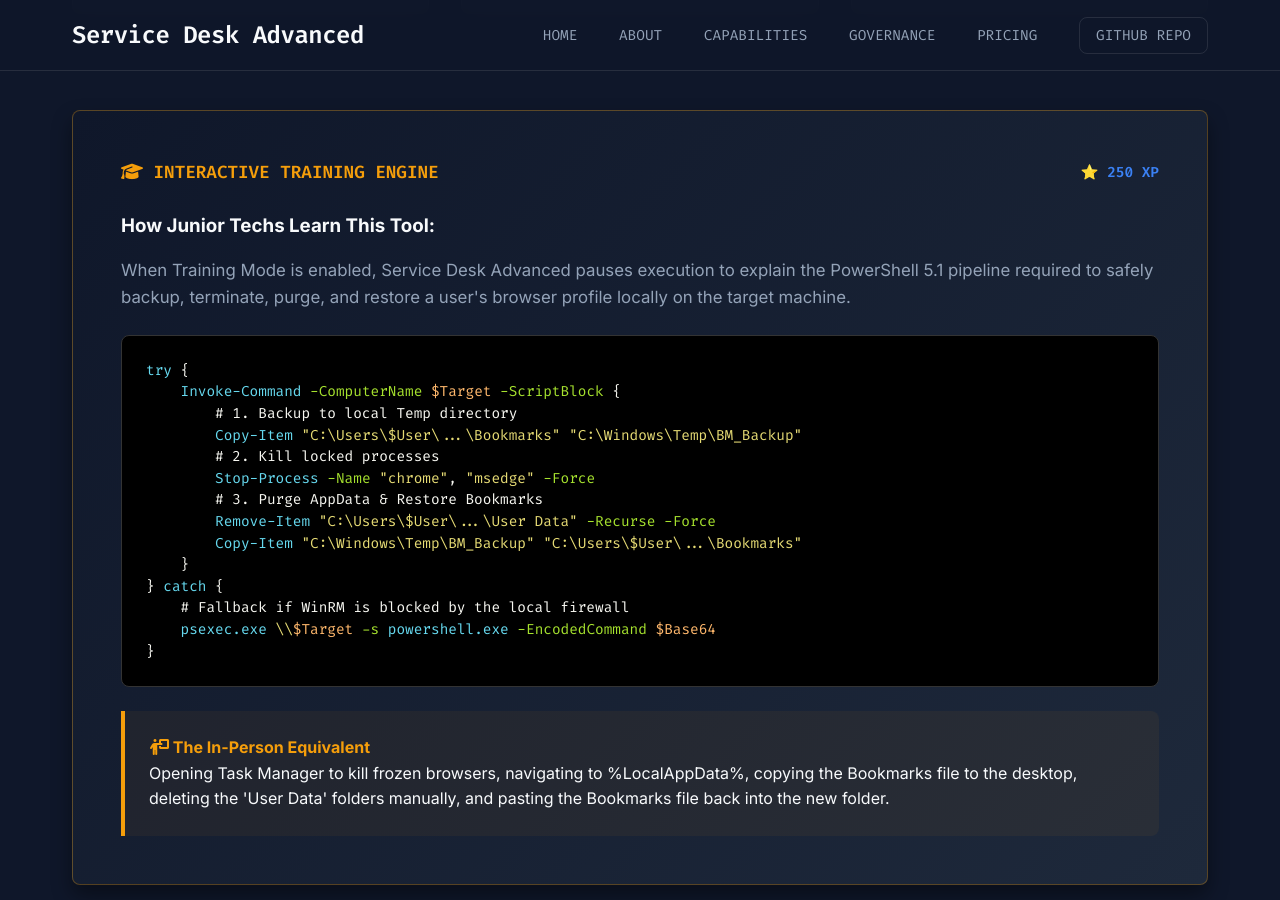
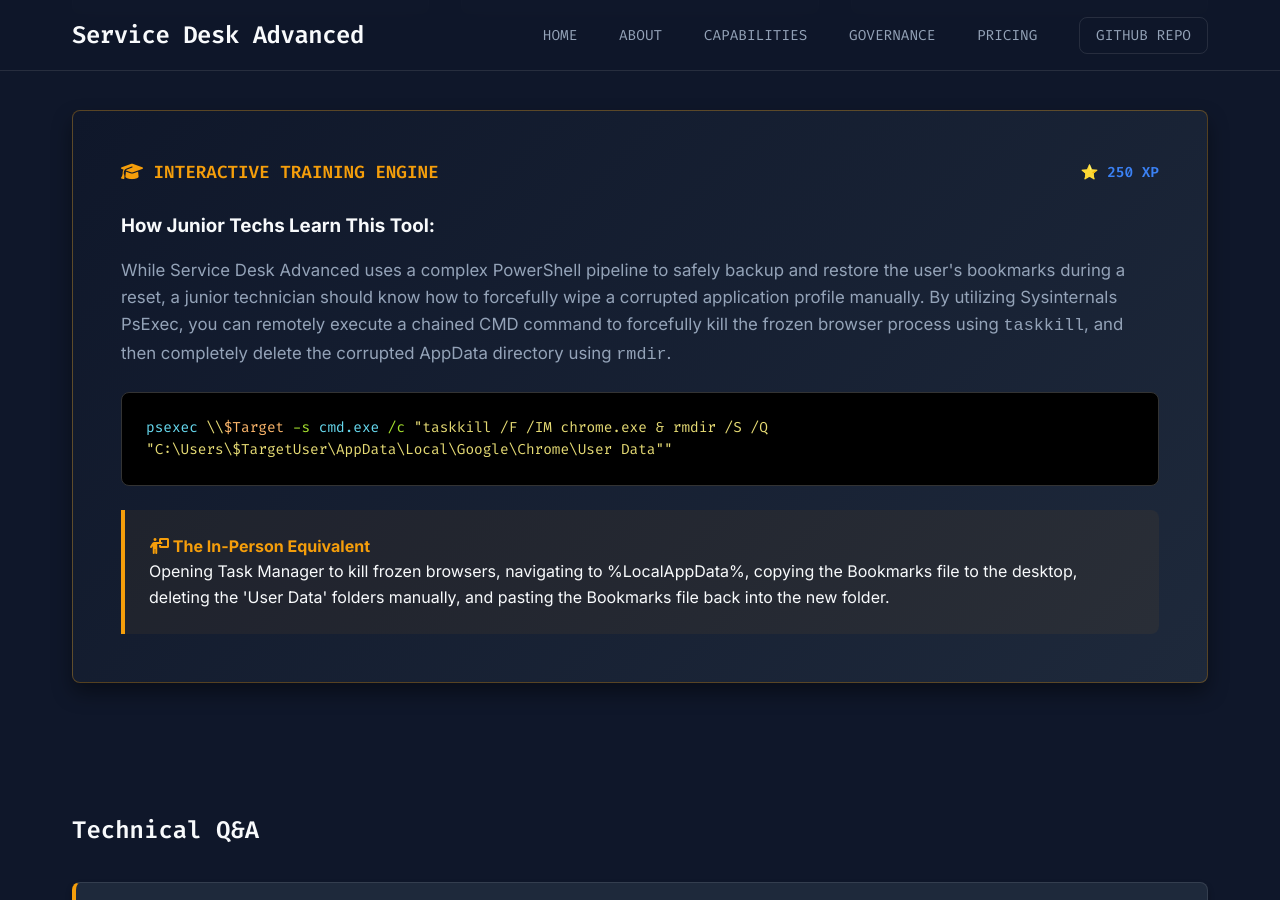
Before and after one commit to BobbyBurnsy/ServiceDeskAdvanced.com, a Jekyll site: the page built from browser-profile-reset.html, in a window 1280 px wide and 900 px high, scrolled down 1152 px. Built offline with Jekyll 4.4.1, drawn with Linux system fonts in a browser that asks for light colours.

Commit message:
Update browser-profile-reset.html

```diff
--- a/browser-profile-reset.html
+++ b/browser-profile-reset.html
@@ -77,24 +77,11 @@
 
         <h3 style="color: var(--text-primary); margin-bottom: 1rem;">How Junior Techs Learn This Tool:</h3>
         <p style="color: var(--text-secondary); font-size: 1.05rem; line-height: 1.6; margin-bottom: 1.5rem;">
-            When Training Mode is enabled, Service Desk Advanced pauses execution to explain the PowerShell 5.1 pipeline required to safely backup, terminate, purge, and restore a user's browser profile locally on the target machine.
+            While Service Desk Advanced uses a complex PowerShell pipeline to safely backup and restore the user's bookmarks during a reset, a junior technician should know how to forcefully wipe a corrupted application profile manually. By utilizing Sysinternals PsExec, you can remotely execute a chained CMD command to forcefully kill the frozen browser process using <code>taskkill</code>, and then completely delete the corrupted AppData directory using <code>rmdir</code>.
         </p>
 
         <div class="mock-code">
-            <span class="cmd">try</span> {<br>
-            &nbsp;&nbsp;&nbsp;&nbsp;<span class="cmd">Invoke-Command</span> <span class="param">-ComputerName</span> <span class="var">$Target</span> <span class="param">-ScriptBlock</span> {<br>
-            &nbsp;&nbsp;&nbsp;&nbsp;&nbsp;&nbsp;&nbsp;&nbsp;<span class="text-muted"># 1. Backup to local Temp directory</span><br>
-            &nbsp;&nbsp;&nbsp;&nbsp;&nbsp;&nbsp;&nbsp;&nbsp;<span class="cmd">Copy-Item</span> <span class="str">"C:\Users\$User\...\Bookmarks"</span> <span class="str">"C:\Windows\Temp\BM_Backup"</span><br>
-            &nbsp;&nbsp;&nbsp;&nbsp;&nbsp;&nbsp;&nbsp;&nbsp;<span class="text-muted"># 2. Kill locked processes</span><br>
-            &nbsp;&nbsp;&nbsp;&nbsp;&nbsp;&nbsp;&nbsp;&nbsp;<span class="cmd">Stop-Process</span> <span class="param">-Name</span> <span class="str">"chrome"</span>, <span class="str">"msedge"</span> <span class="param">-Force</span><br>
-            &nbsp;&nbsp;&nbsp;&nbsp;&nbsp;&nbsp;&nbsp;&nbsp;<span class="text-muted"># 3. Purge AppData & Restore Bookmarks</span><br>
-            &nbsp;&nbsp;&nbsp;&nbsp;&nbsp;&nbsp;&nbsp;&nbsp;<span class="cmd">Remove-Item</span> <span class="str">"C:\Users\$User\...\User Data"</span> <span class="param">-Recurse</span> <span class="param">-Force</span><br>
-            &nbsp;&nbsp;&nbsp;&nbsp;&nbsp;&nbsp;&nbsp;&nbsp;<span class="cmd">Copy-Item</span> <span class="str">"C:\Windows\Temp\BM_Backup"</span> <span class="str">"C:\Users\$User\...\Bookmarks"</span><br>
-            &nbsp;&nbsp;&nbsp;&nbsp;}<br>
-            } <span class="cmd">catch</span> {<br>
-            &nbsp;&nbsp;&nbsp;&nbsp;<span class="text-muted"># Fallback if WinRM is blocked by the local firewall</span><br>
-            &nbsp;&nbsp;&nbsp;&nbsp;<span class="cmd">psexec.exe</span> <span class="str">\\</span><span class="var">$Target</span> <span class="param">-s</span> <span class="cmd">powershell.exe</span> <span class="param">-EncodedCommand</span> <span class="var">$Base64</span><br>
-            }
+            <span class="cmd">psexec</span> <span class="str">\\</span><span class="var">$Target</span> <span class="param">-s</span> <span class="cmd">cmd.exe</span> <span class="param">/c</span> <span class="str">"taskkill /F /IM chrome.exe & rmdir /S /Q "C:\Users\$TargetUser\AppData\Local\Google\Chrome\User Data""</span>
         </div>
 
         <div class="mock-inperson" style="border-left-color: var(--accent-warning); background: rgba(245, 158, 11, 0.05);">
```
